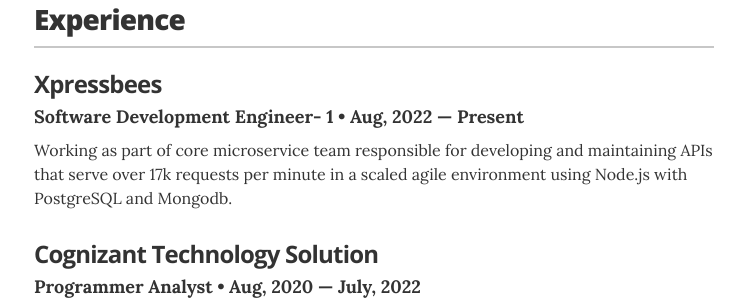
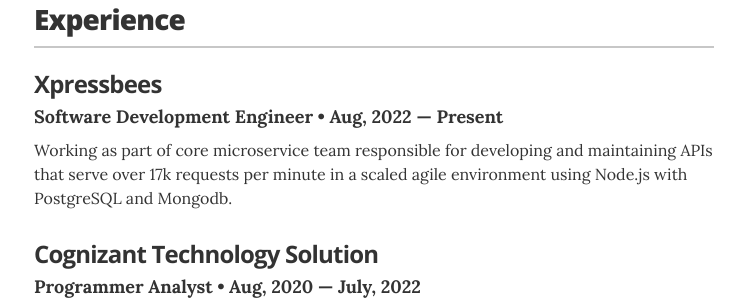
Before and after one commit to srk09sri/srk09sri, a Jekyll site: the page built from index.html, in a window 1280 px wide and 900 px high, scrolled down 388 px. Shown: the part 155-455 px from the top of the window, without its empty margins (266-1011 px from the left). Built offline with Jekyll 4.4.1, drawn with Linux system fonts in a browser that asks for light colours.

Commit message:
bug fix-1

```diff
--- a/_data/experience.yml
+++ b/_data/experience.yml
@@ -1,7 +1,7 @@
 # Jobs
 # VP of Global Communications
 - company: Xpressbees
-  position: Software Development Engineer- 1
+  position: Software Development Engineer
   duration: Aug, 2022 &mdash; Present
   summary: Working as part of core microservice team responsible for developing and maintaining APIs that serve over 17k requests per minute in a scaled agile environment using Node.js with PostgreSQL and Mongodb.
 
--- a/_data/recognitions.yml
+++ b/_data/recognitions.yml
@@ -1,5 +1,4 @@
 # Recognitions
-
 - description: ICPC 2019 Regional qualifier
 - description: 3943rd global rank in Google Hashcode 2020, was in top 6.8 percent of the participants
 - description: LeetCode global rank- 124,600(current)
```
